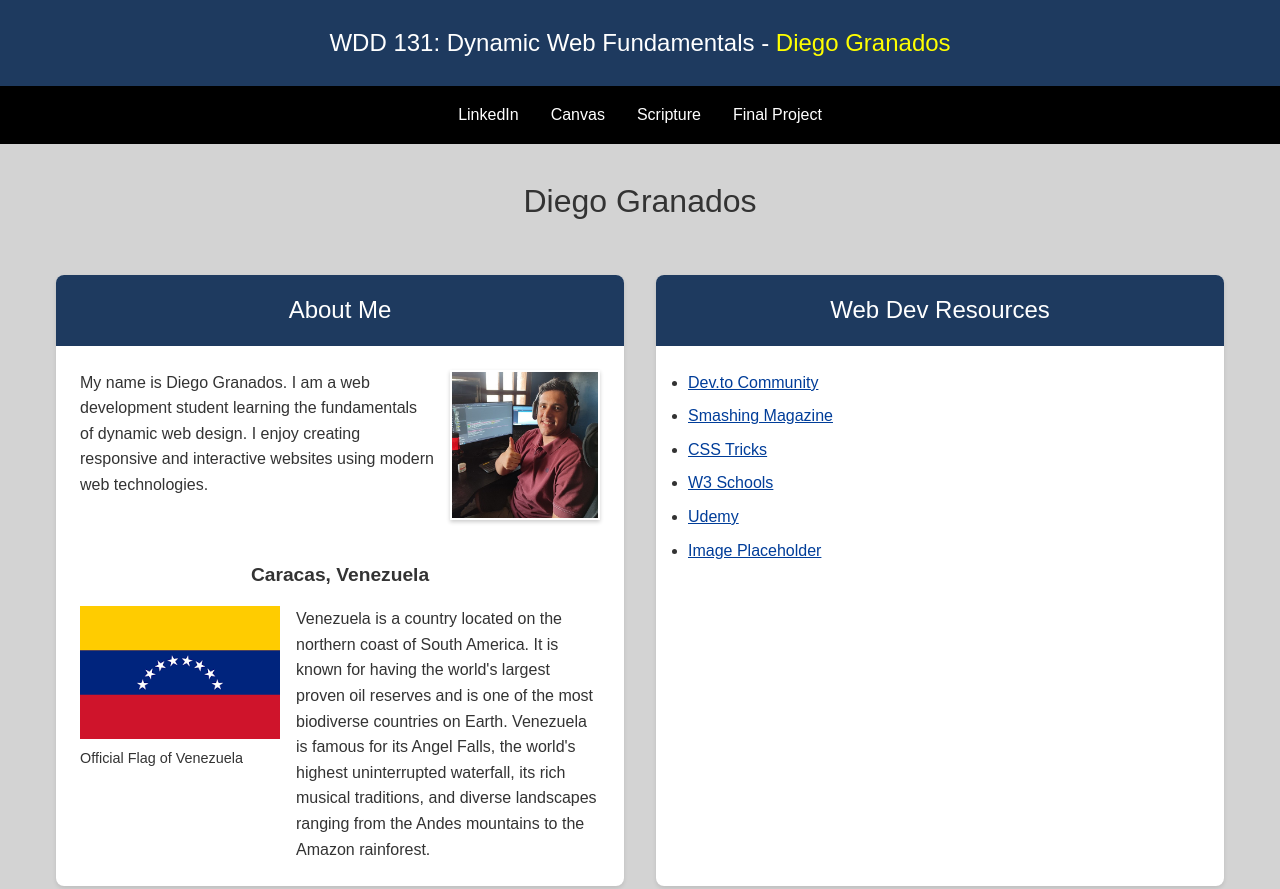
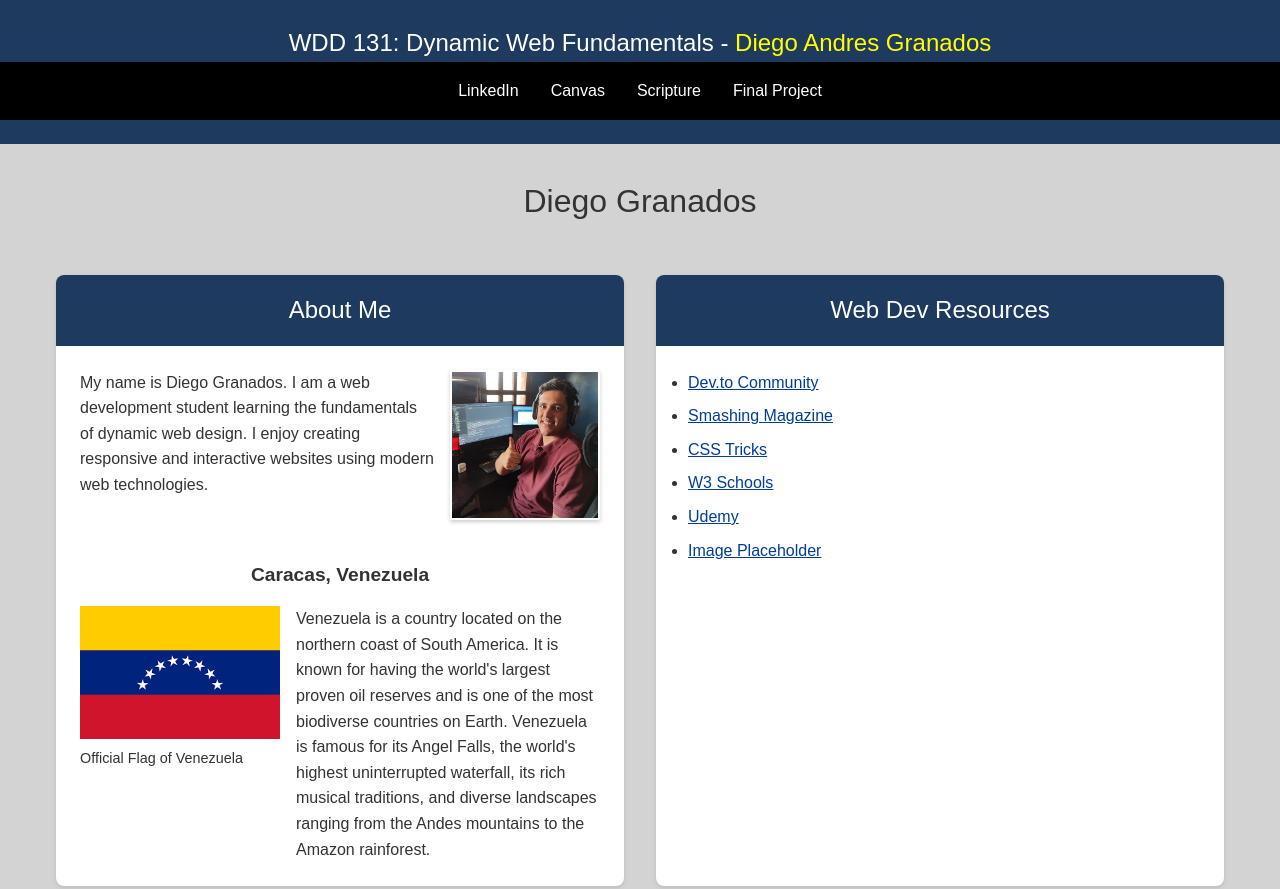
Before and after one commit to diegogranados-10/wdd131, a plain HTML site: page index.html in a window 1280 px wide. Shown: the top 889 px of the page. Drawn offline with Linux system fonts and the light colour scheme.

Commit message:
Update index.html to correct author name and enhance course description. Consolidate navigation links into the header for improved accessibility.

```diff
--- a/index.html
+++ b/index.html
@@ -3,23 +3,23 @@
     <head>
         <meta charset="UTF-8">
         <meta name="viewport" content="width=device-width, initial-scale=1.0">
-        <title>WDD 131 – Dynamic Web Fundamentals – Diego Granados</title>
-        <meta name="description" content="WDD 131 – Dynamic Web Fundamentals course page for Diego Granados featuring web development projects, assignments, and resources for learning HTML, CSS, and JavaScript.">
-        <meta name="author" content="Diego Granados">
+        <title>WDD 131 – Dynamic Web Fundamentals – Diego Andres Granados</title>
+        <meta name="description" content="WDD 131 Dynamic Web Fundamentals student page by Diego Granados. Features web development resources, course projects, and information about Venezuela.">
+        <meta name="author" content="Diego Andres Granados">
         <link rel="stylesheet" href="styles/base.css">
         <script src="scripts/getdates.js" defer></script>
     </head>
     <body>
         <header>
-            <span id="course-title">WDD 131: Dynamic Web Fundamentals - <span id="student-name">Diego Granados</span></span>
+            <span id="course-title">WDD 131: Dynamic Web Fundamentals - <span id="student-name">Diego Andres Granados</span></span>
+            <nav>
+                <a href="https://www.linkedin.com/in/diego-granados" target="_blank">LinkedIn</a>
+                <a href="https://byupw.instructure.com/" target="_blank">Canvas</a>
+                <a href="https://www.churchofjesuschrist.org/study/scriptures/bofm/1-ne/3?lang=eng&id=p7#p7" target="_blank">Scripture</a>
+                <a href="project/">Final Project</a>
+            </nav>
         </header>
 
-        <nav>
-            <a href="https://www.linkedin.com/in/diego-granados" target="_blank">LinkedIn</a>
-            <a href="https://byupw.instructure.com/" target="_blank">Canvas</a>
-            <a href="https://www.churchofjesuschrist.org/study/scriptures/bofm/1-ne/3?lang=eng&id=p7#p7" target="_blank">Scripture</a>
-            <a href="project/">Final Project</a>
-        </nav>
 
         <main>
             <h1>Diego Granados</h1>
```
